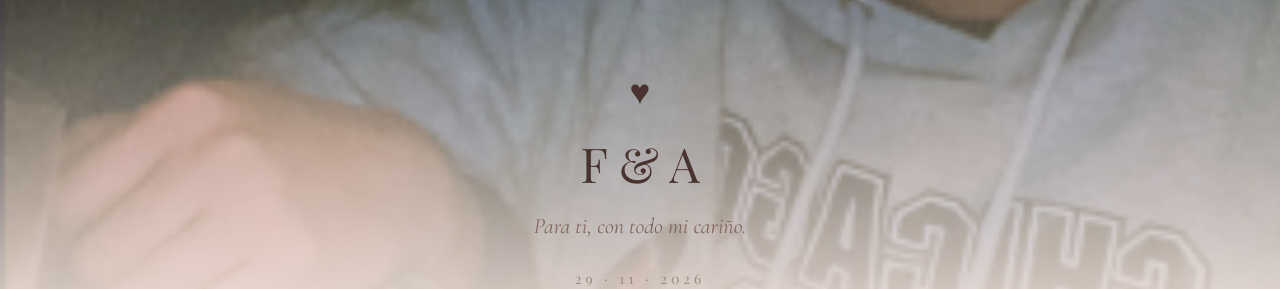
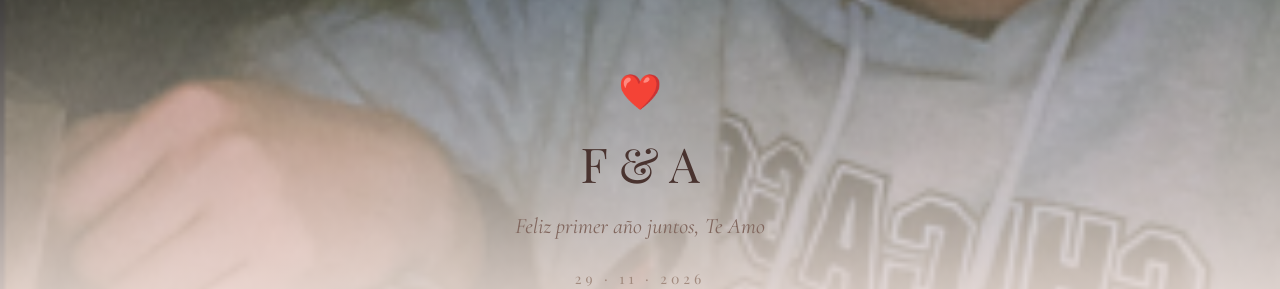
Before and after one commit to AzucenaReyesGarcia/cartita_1, a plain HTML site: page index.html in a window 1280 px wide. Shown: the part 7428-7717 px from the top of the page. Drawn offline with nearby package versions, Linux system fonts and the light colour scheme; a web font is replaced by a local one.

Commit message:
hice modificaciones
Signed-off-by: Azucena Reyes <230110874@itsoeh.edu.mx>

```diff
--- a/index.html
+++ b/index.html
@@ -1479,14 +1479,14 @@
 
     <div class="texto-final">
 
-      <p class="corazon-final">♥</p>
+      <p class="corazon-final">❤️</p>
 
       <h2 class="nombres-final">
         F & A
       </h2>
 
       <p class="dedicatoria-final">
-        Para ti, con todo mi cariño.
+        Feliz primer año juntos, Te Amo
       </p>
 
       <p class="firma-final">
```
